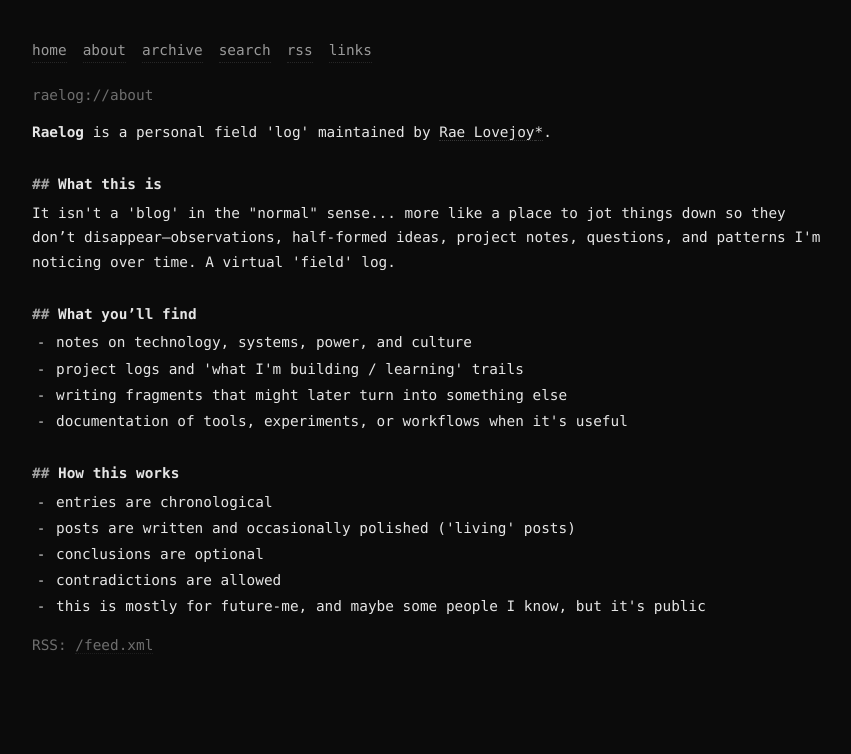
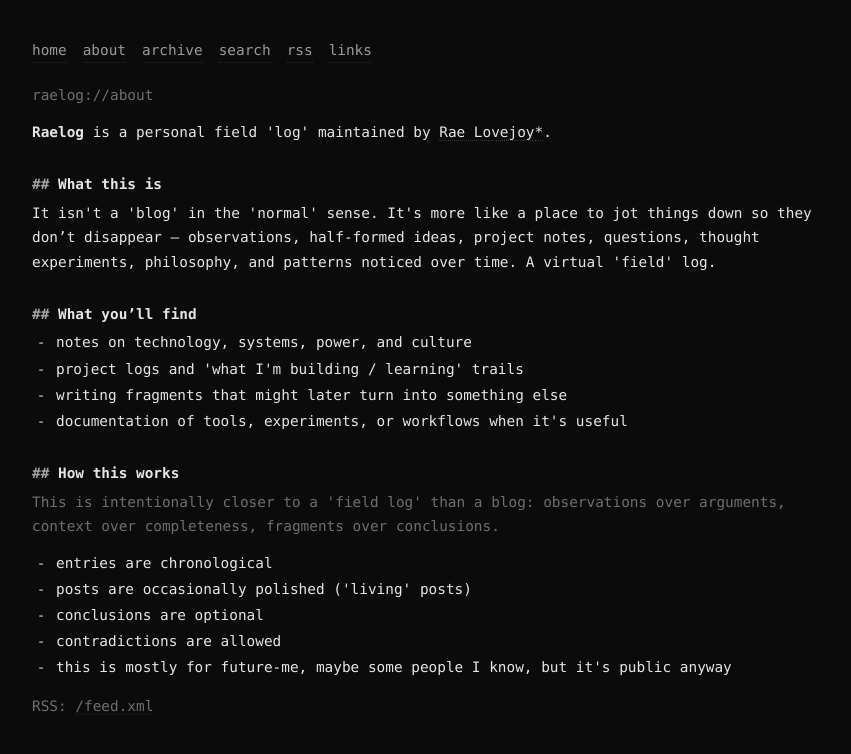
Before and after one commit to raelovejoy/raelog, a Jekyll site: the page built from about.md, in a window 1280 px wide. Shown: the top 754 px of the page, without its empty margins (208-1059 px from the left). Built offline with Jekyll 4.4.1, drawn with Linux system fonts in a browser that asks for light colours.

Commit message:
Update about.md

```diff
--- a/about.md
+++ b/about.md
@@ -14,9 +14,10 @@ description: "What Raelog is, what lives here, and how it works."
 
 <h2><strong>What this is</strong></h2>
 <p>
-  It isn't a 'blog' in the "normal" sense... more like a place to jot things down
-  so they don’t disappear—observations, half-formed ideas, project notes,
-  questions, and patterns I'm noticing over time. A virtual 'field' log.
+  It isn't a 'blog' in the 'normal' sense. It's more like a place to jot things down
+  so they don’t disappear — observations, half-formed ideas, project notes,
+  questions, thought experiments, philosophy, and patterns noticed over time.
+  A virtual 'field' log.
 </p>
 
 <h2><strong>What you’ll find</strong></h2>
@@ -28,12 +29,16 @@ description: "What Raelog is, what lives here, and how it works."
 </ul>
 
 <h2><strong>How this works</strong></h2>
+<p class="dim">
+  This is intentionally closer to a 'field log' than a blog: observations over arguments,
+  context over completeness, fragments over conclusions.
+</p>
 <ul>
   <li>entries are chronological</li>
-  <li>posts are written and occasionally polished ('living' posts)</li>
+  <li>posts are occasionally polished ('living' posts)</li>
   <li>conclusions are optional</li>
   <li>contradictions are allowed</li>
-  <li>this is mostly for future-me, and maybe some people I know, but it's public</li>
+  <li>this is mostly for future-me, maybe some people I know, but it's public anyway</li>
 </ul>
 
 <p class="dim">
```
